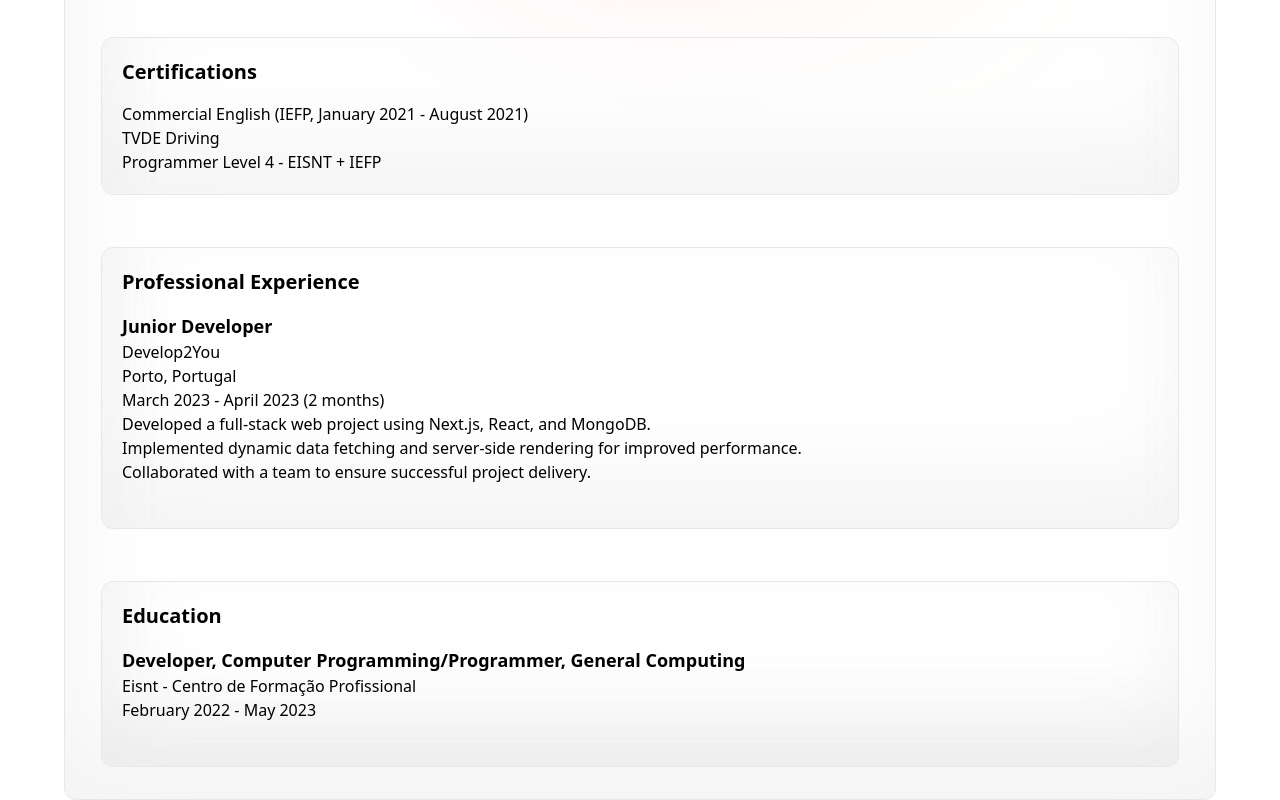
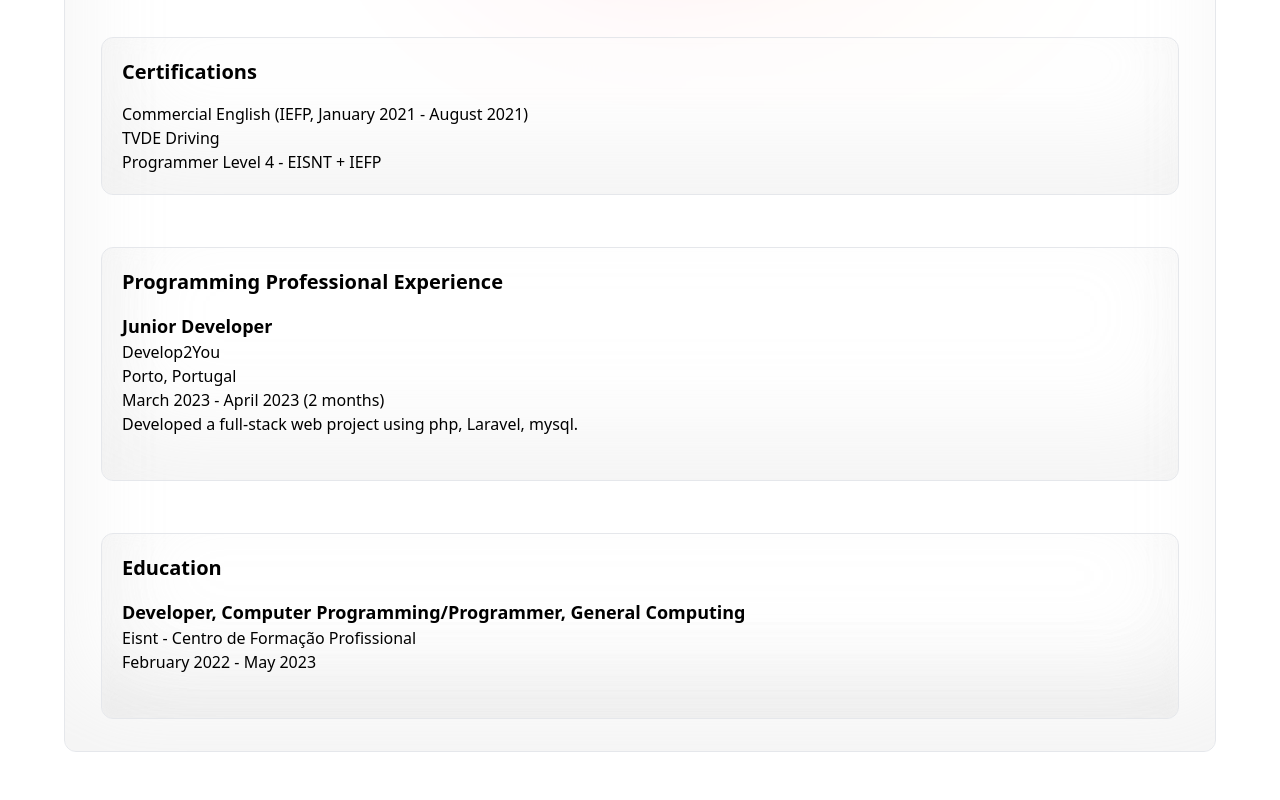
Before and after one commit to srkzz/NextJS_Project, a Next.js app: page /cv in a window 1280 px wide. Shown: the part 916-1716 px from the top of the page. After the commit the page ends 1668 px from the top, so only its background shows below. Built offline with nearby package versions, Linux system fonts and the light colour scheme; no server answers.

Commit message:
everything working until i add something that kills it

```diff
--- a/app/cv/page.jsx
+++ b/app/cv/page.jsx
@@ -42,16 +42,14 @@ const CV = () => {
             </section>
 
             <section className="my-3 mx-4 glassmorphism">
-                <h3 className="text-xl font-semibold mb-4">Professional Experience</h3>
+                <h3 className="text-xl font-semibold mb-4">Programming Professional Experience</h3>
                 <article className="mb-6">
                     <h4 className="text-lg font-semibold">Junior Developer</h4>
                     <p>Develop2You</p>
                     <p>Porto, Portugal</p>
                     <p>March 2023 - April 2023 (2 months)</p>
                     <ul>
-                        <li>Developed a full-stack web project using Next.js, React, and MongoDB.</li>
-                        <li>Implemented dynamic data fetching and server-side rendering for improved performance.</li>
-                        <li>Collaborated with a team to ensure successful project delivery.</li>
+                        <li>Developed a full-stack web project using php, Laravel, mysql.</li>
                     </ul>
                 </article>
 
```
